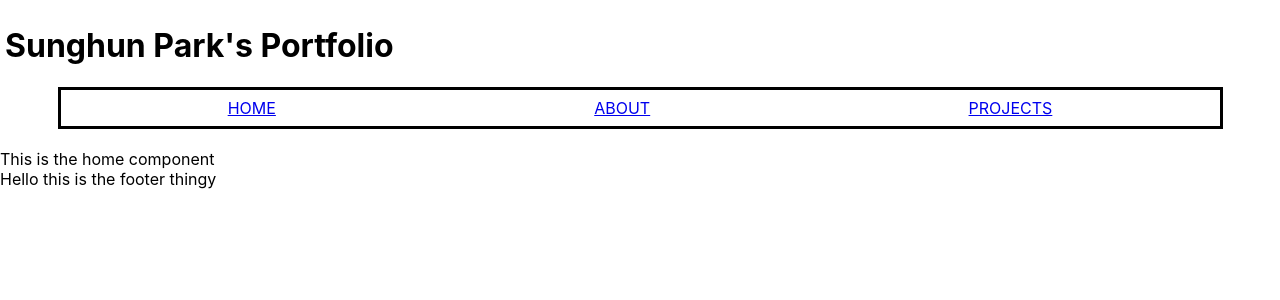
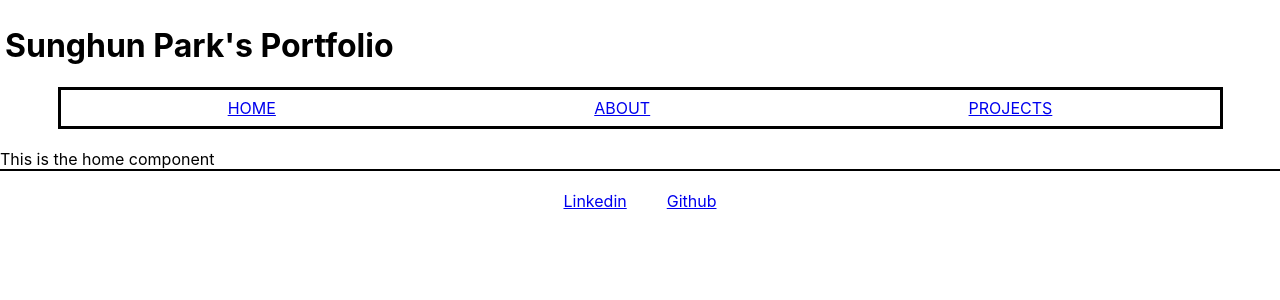
Before and after one commit to SunghunP/frontend-portfolio-react-express, a React (Create React App) app: page / in a window 1280 px wide. Shown: the top 300 px of the page. Built offline with nearby package versions, Linux system fonts and the light colour scheme.

Commit message:
Style the footer to make sure it stays on the bottom of the page

```diff
--- a/src/components/Footer.jsx
+++ b/src/components/Footer.jsx
@@ -1,7 +1,23 @@
+import styled from 'styled-components';
+
+const StyledFooter = styled.footer`
+  display: flex;
+  align-items: center;
+  justify-content: center;
+  margin-top: auto;
+  border-top: 2px solid black;
+  p {
+    margin: 10px;
+    padding: 10px;
+  }
+`
+
 export default function Footer() {
   return (
-    <div>
-      Hello this is the footer thingy
-    </div>
-  )
-}
+    <StyledFooter>
+      <p><a href="https://www.linkedin.com/in/sunghunp/">Linkedin</a></p>
+      <p><a href="https://github.com/SunghunP">Github</a></p>
+
+    </StyledFooter>
+  );
+};
```
